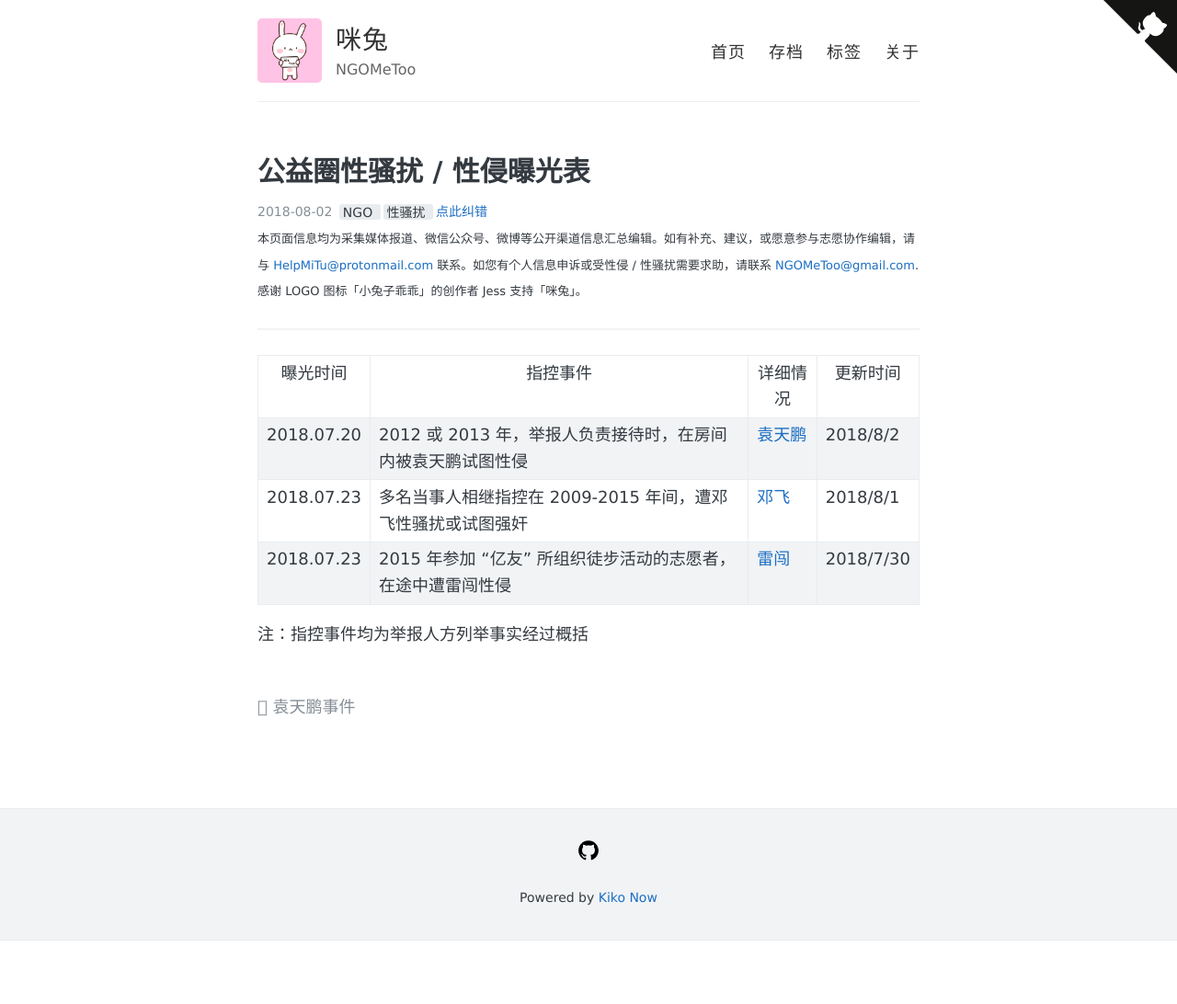
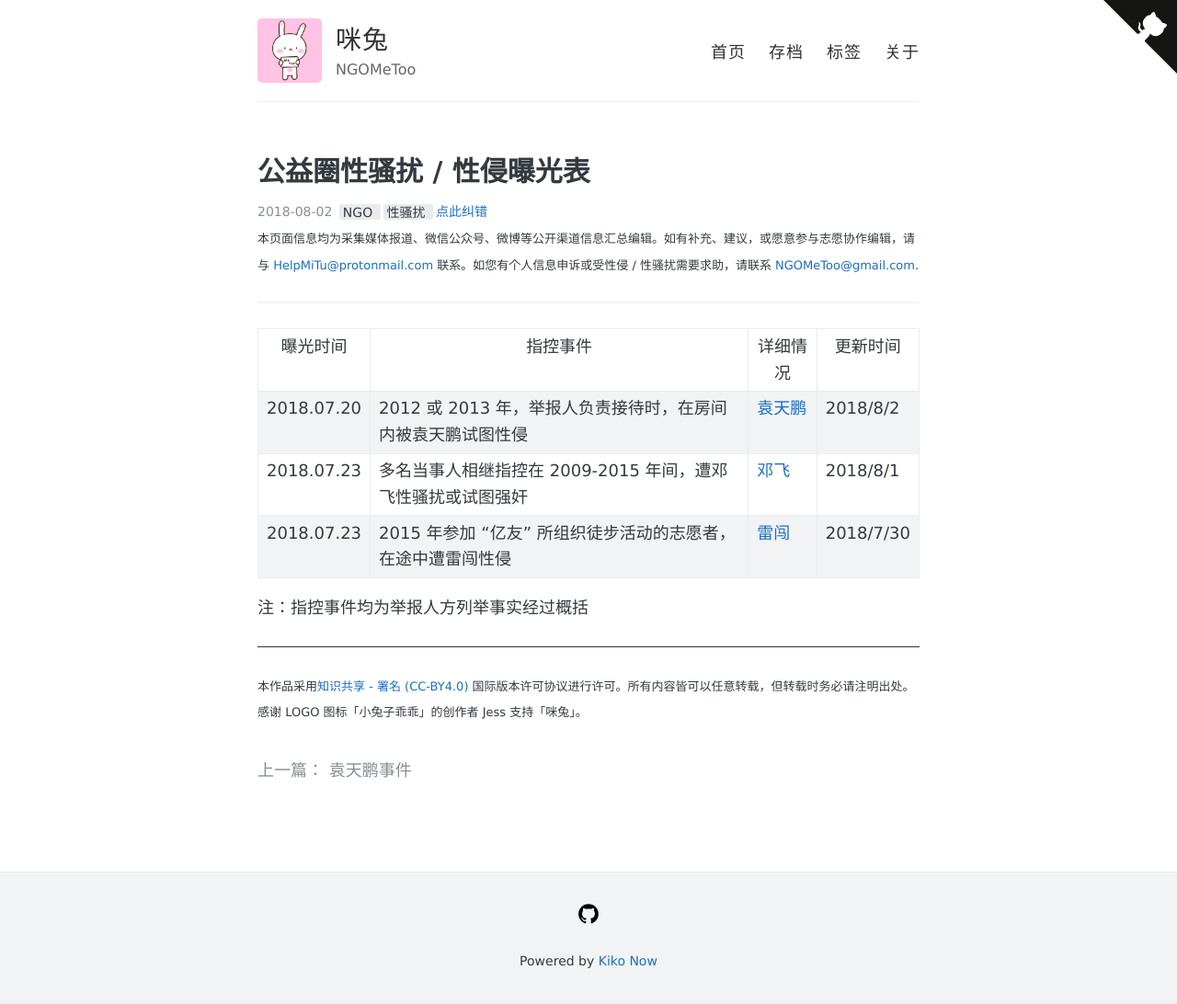
Before and after one commit to NGOMeToo/NGOMeToo.github.io, a Jekyll site: the page built from _posts/2018-08-02-ngometoo-lists.md, in a window 1280 px wide. Shown: the whole page at 92% size. Built offline with Jekyll 4.4.1, drawn with Linux system fonts in a browser that asks for light colours; comment, search, counter and statistics services are not loaded; before the commit the page ends 1023 px from its top, so only the background shows below that.

Commit message:
底部恢复版权声明

```diff
--- a/_layouts/post.html
+++ b/_layouts/post.html
@@ -34,20 +32,28 @@ layout: default
     {{ content }}
   </div>
 
+  <hr style="border-top:1px solid #28323C;"/>
+
+  <font size=2px>
+    本作品采用<a href="https://creativecommons.org/licenses/by/4.0/">知识共享-署名(CC-BY4.0)</a>国际版本许可协议进行许可。所有内容皆可以任意转载，但转载时务必请注明出处。
+    <br>
+    感谢 LOGO 图标「小兔子乖乖」的创作者 Jess 支持「咪兔」。
+  </font>
+
   <script> pangu.spacingPage(); </script>
 
   <div class="pagination">
     {% if page.previous.url %}
       <span class="prev" >
           <a href="{{ site.url }}{{ site.baseurl }}{{ page.previous.url }}">
-            &#xE000; {{ page.previous.title }}
+            上一篇： {{ page.previous.title }}
           </a>
       </span>
     {% endif %}
     {% if page.next.url %}
       <span class="next" >
           <a href="{{ site.url }}{{ site.baseurl }}{{ page.next.url }}">
-            {{ page.next.title }} &#xE001;
+            下一篇：{{ page.next.title }}
           </a>
       </span>
     {% endif %}
```
Also changed, not shown: other parts of _layouts/post.html (+0 -2 lines).
